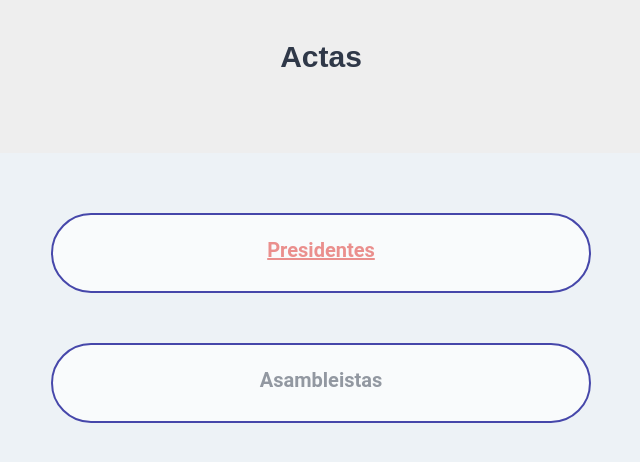
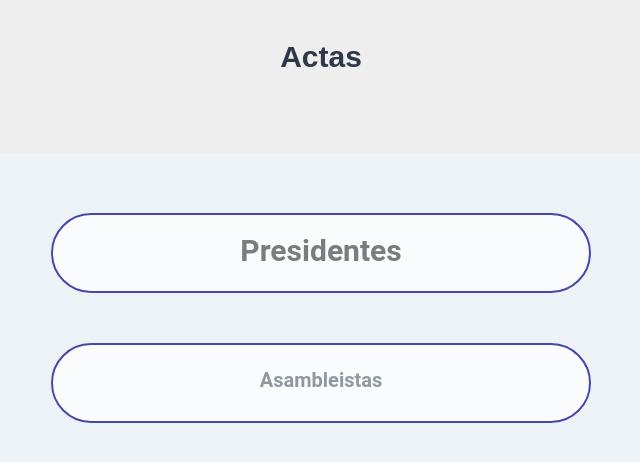
Before and after one commit to Kevinalvardo777/Contador-Votos-Elecciones-2021-Ecuador, a React (Create React App) app: page /actas in a window 1280 px wide. In both pictures the pointer is over the link "Presidentes". Shown: the top 462 px of the page, without its empty margins (319-959 px from the left). Built offline with nearby package versions, Linux system fonts and the light colour scheme; a web font is replaced by a local one.

Commit message:
hover para enlace-cuenta-acta

```diff
--- a/src/components/votaciones/Acta.js
+++ b/src/components/votaciones/Acta.js
@@ -5,13 +5,13 @@ const Acta = () => {
     return (
         <div className="container">
             <div className="jumbotron">
-                <h1 htmlFor="votaciones" className="text-center">Actas</h1>
+                <h1 htmlFor="votaciones" className="text-center" >Actas</h1>
 
             </div>
             <div className="row">
                 <div className="col-6 mx-auto">
                     <div className="listaProp">
-                            <Link to={"/presidentes"} className="enlace-cuenta">
+                            <Link to={"/presidentes"} className="enlace-cuenta-acta" >
                                 Presidentes
                             </Link>
                     </div>
@@ -20,7 +20,7 @@ const Acta = () => {
            <div className="row">
                 <div className="col-6 mx-auto">
                     <div className="listaProp">
-                            <Link to={"/presidentes"} className="enlace-cuenta">
+                            <Link to={"/presidentes"} className="enlace-cuenta-acta">
                                 Asambleistas
                             </Link>
                     </div>
--- a/src/index.css
+++ b/src/index.css
@@ -330,14 +330,30 @@ aside  {
   margin-right: 20%;
 }
 
-.enlace-cuenta {
+.enlace-cuenta, .enlace-cuenta-acta {
   margin-top: 2rem;
   display: block;
   font-size: 2rem;
   font-weight: bold;
   opacity: .7;
   align-items: center;
+
 }
+
+.enlace-cuenta:hover {
+  color: inherit;
+  text-decoration: none;
+
+
+}
+
+.enlace-cuenta-acta:hover {
+  color: inherit;
+  text-decoration: none;
+  transform: scale(1.5);
+}
+
+
 
 .listaProp{
   margin-top: 4rem;
```
